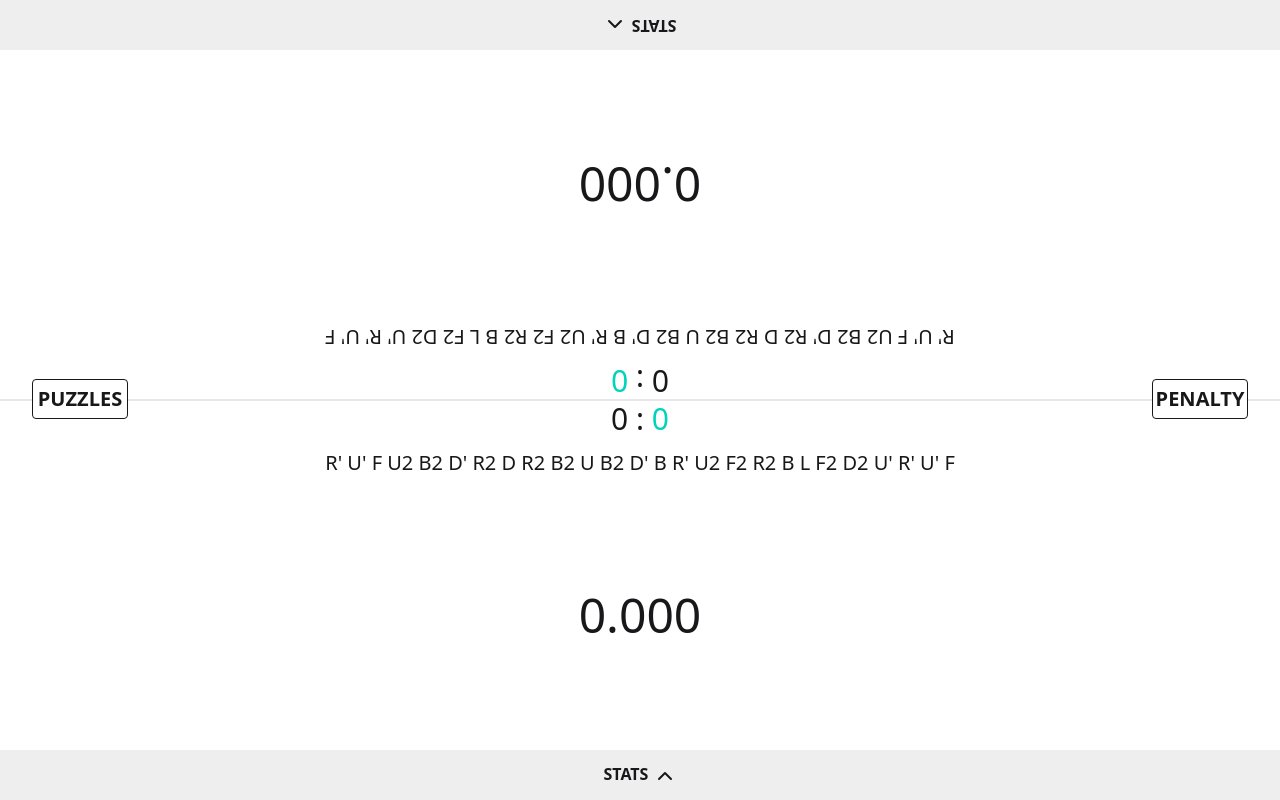
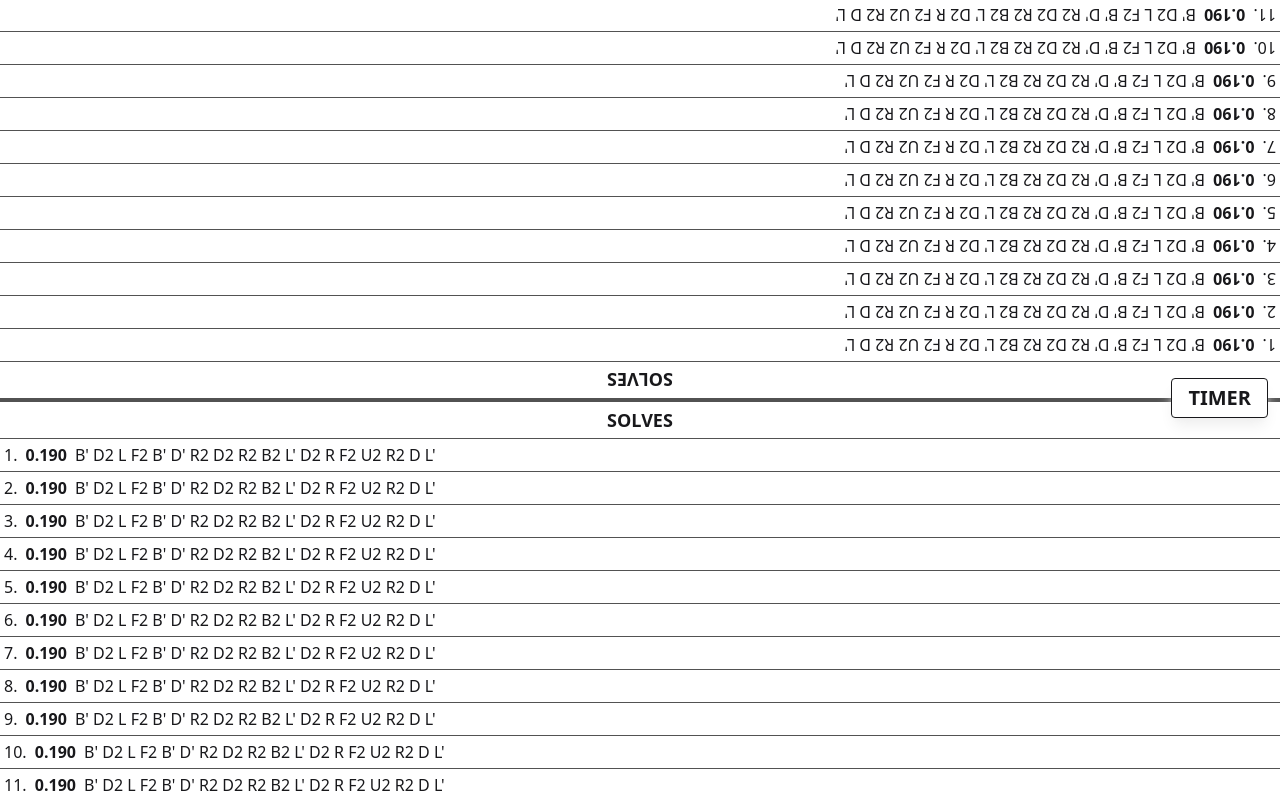
Before and after one commit to Niksson/racetimer-web, a Vue app: page / in a window 1280 px wide. Built offline with nearby package versions, Linux system fonts and the light colour scheme.

Commit message:
feat: add an initial version of solves list

```diff
--- a/src/App.vue
+++ b/src/App.vue
@@ -1,19 +1,11 @@
 <script setup lang="ts">
 import PWABadge from './components/PWABadge.vue'
-import PlayerView from './components/PlayerView.vue';
+import SolvesPage from './components/SolvesPage.vue';
+import TimerPage from './components/TimerPage.vue';
 
 </script>
 
 <template>
-  <div id="app-container" class="unselectable grid grid-rows-[1fr_auto_1fr] h-screen">
-    <PlayerView side="player2" />
-    <div class="divider-container">
-      <div class="divider-content absolute w-full -top-5 flex justify-between">
-        <button class="ml-8 w-24 text-xl h-10 btn btn-outline bg-base-100">PUZZLES</button>
-        <button class="mr-8 w-24 text-xl h-10 btn btn-outline bg-base-100">PENALTY</button>
-      </div>
-    </div>
-    <PlayerView side="player1" />
-  </div>
+  <SolvesPage />
   <PWABadge />
 </template>
--- a/src/components/PlayerView.vue
+++ b/src/components/PlayerView.vue
@@ -1,18 +1,14 @@
 <script setup lang="ts">
 import { useTemplateRef } from 'vue';
-import { type Side } from '../models/Side'
 import StatsCollapse from './StatsCollapse.vue';
-defineProps<{
-  side: Side
-}>()
 const collapse = useTemplateRef('collapse')
 
 
 </script>
 
 <template>
-  <div @click="collapse?.close()" class="flex gap-3 flex-col" :class="[side]">
-    <div class="score">0 : <span class="text-accent">0</span></div>
+  <div @click="collapse?.close()" class="flex gap-3 flex-col">
+    <div class=" score">0 : <span class="text-accent">0</span></div>
     <div class="grow flex flex-col justify-between relative">
       <div class="scramble">R' U' F U2 B2 D' R2 D R2 B2 U B2 D' B R' U2 F2 R2 B L F2 D2 U' R' U' F</div>
       <div class="time">0.000</div>
--- /dev/null
+++ b/src/components/SolvesPage.vue
@@ -0,0 +1,33 @@
+<script setup lang="ts">
+const range: number[] = [...Array(100).keys()];
+</script>
+
+<template>
+  <div id="page-container" class="unselectable grid grid-rows-[1fr_auto_1fr] h-screen">
+    <div class="player2 flex flex-col overflow-hidden">
+      <div class="p-1 text-center text-lg font-semibold border-b-1 border-neutral-600">SOLVES</div>
+      <ol class="grow solves-list list-inside list-decimal overflow-scroll">
+        <li v-for="i in range" :key="i" class="border-b-1 p-1 border-neutral-600"><span
+            class="mx-1 font-semibold">0.190</span> B' D2 L F2
+          B' D' R2 D2
+          R2 B2 L' D2 R F2 U2
+          R2 D L'</li>
+      </ol>
+    </div>
+    <div class="divider-custom">
+      <div class="divider-content absolute w-full -top-5 flex justify-end">
+        <button class="mr-3 text-xl h-10 btn btn-outline bg-base-100">TIMER</button>
+      </div>
+    </div>
+    <div class="flex flex-col overflow-hidden">
+      <div class="p-1 text-center text-lg font-semibold border-b-1 border-neutral-600">SOLVES</div>
+      <ol class="grow solves-list list-inside list-decimal overflow-scroll">
+        <li v-for="i in range" :key="i" class="border-b-1 p-1 border-neutral-600"><span
+            class="mx-1 font-semibold">0.190</span> B' D2 L F2
+          B' D' R2 D2
+          R2 B2 L' D2 R F2 U2
+          R2 D L'</li>
+      </ol>
+    </div>
+  </div>
+</template>
--- /dev/null
+++ b/src/components/TimerPage.vue
@@ -0,0 +1,16 @@
+<script setup lang="ts">
+import PlayerView from './PlayerView.vue';
+</script>
+
+<template>
+  <div id="page-container" class="unselectable grid grid-rows-[1fr_auto_1fr] h-screen">
+    <PlayerView class="player2" />
+    <div class="divider-custom">
+      <div class="divider-content absolute w-full -top-5 flex justify-between">
+        <button class="ml-8 w-24 text-xl h-10 btn btn-outline bg-base-100">PUZZLES</button>
+        <button class="mr-8 w-24 text-xl h-10 btn btn-outline bg-base-100">PENALTY</button>
+      </div>
+    </div>
+    <PlayerView />
+  </div>
+</template>
--- a/src/style.css
+++ b/src/style.css
@@ -12,11 +12,11 @@
   transform: rotate(180deg);
 }
 
-.divider-container {
+.divider-custom {
   @apply relative;
-  height: calc(0.25rem * 0.5);
+  @apply h-1;
   @apply w-full;
-  background-color: color-mix(in oklab, var(--color-base-content) 10%, transparent);
+  @apply bg-neutral-600;
 }
 
 .score {
@@ -39,3 +39,8 @@
 .stats-collapse-leave-active {
   transition: all 0.1s ease;
 }
+
+.btn {
+  @apply shadow-lg;
+  @apply shadow-base-300;
+}
```
